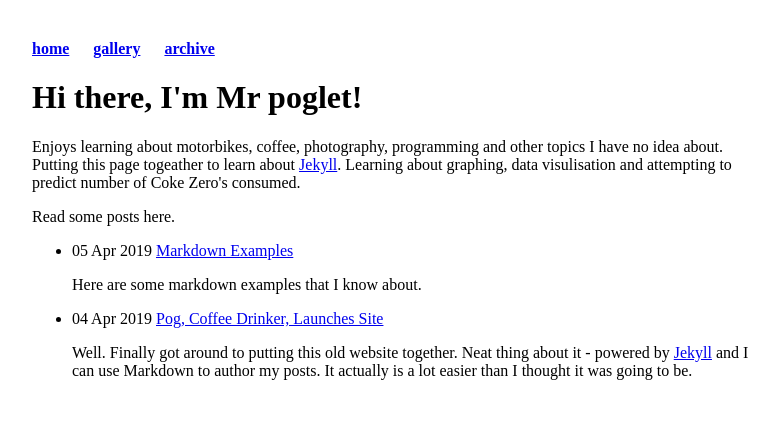
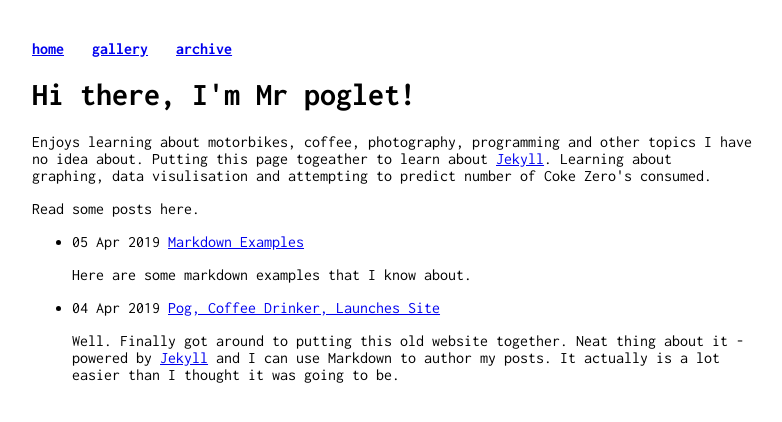
Before and after one commit to poglet/poglet.github.io, a Jekyll site: the page built from index.html, in a window 1280 px wide. Shown: the top 422 px of the page, without its empty margins (248-1030 px from the left). Built offline with Jekyll 4.4.1, drawn with Linux system fonts in a browser that asks for light colours.

Commit message:
Update main.css

```diff
--- a/css/main.css
+++ b/css/main.css
@@ -1,3 +1,7 @@
+body {
+  font-family: "Inconsolata";
+}
+
 nav ul {
   padding: 0px;
   list-style: none;
```
